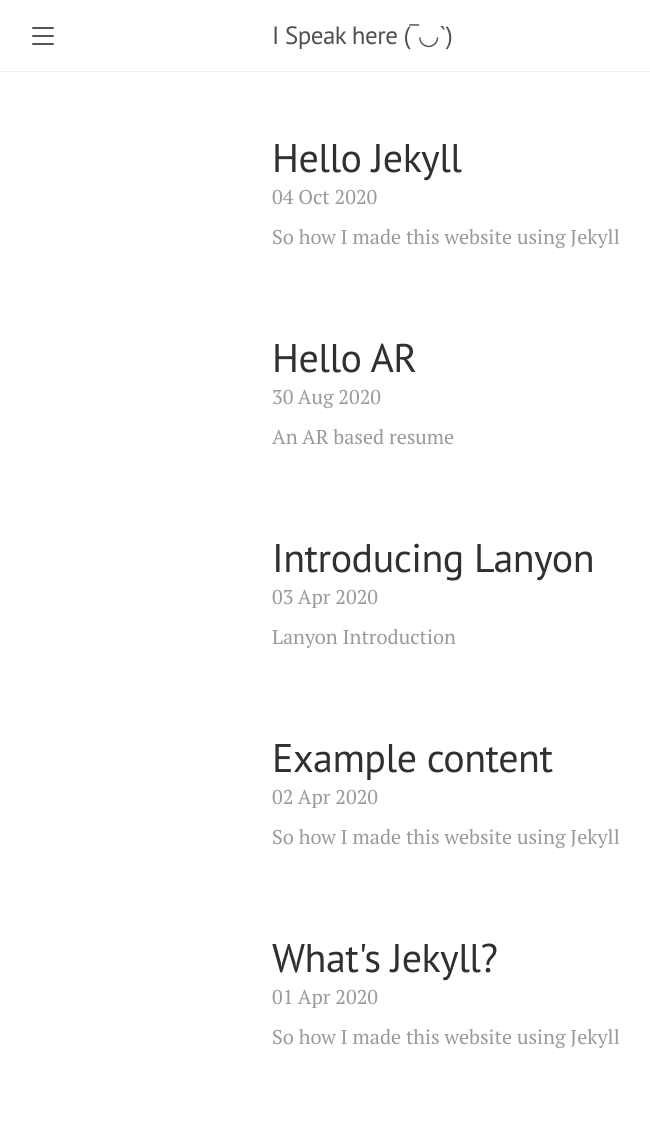
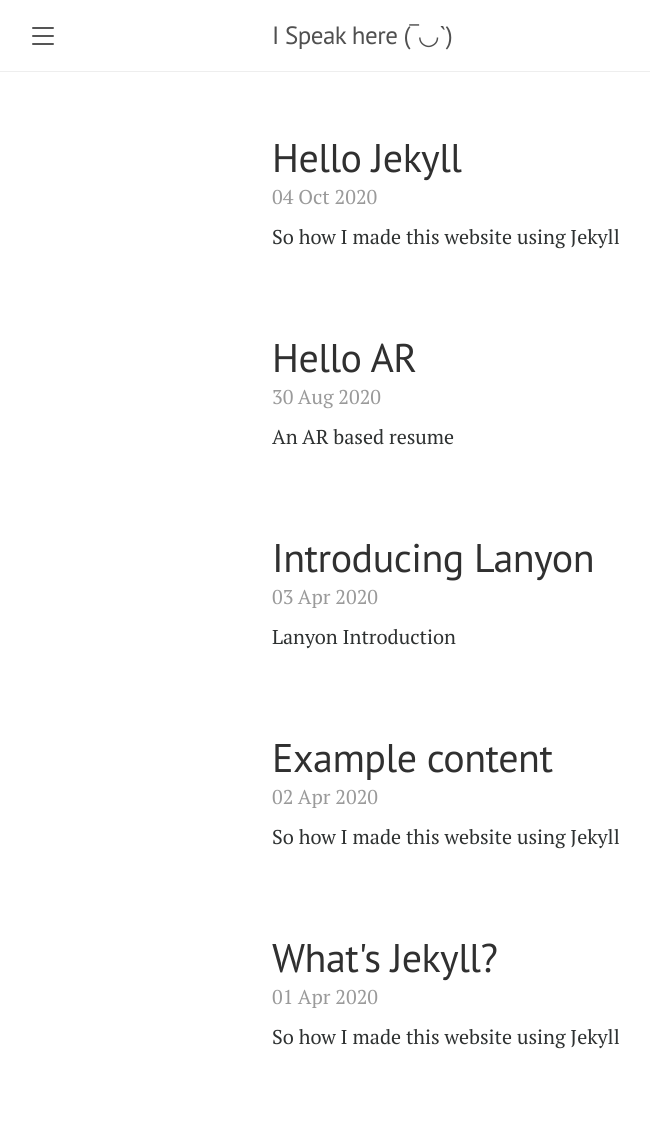
Before and after one commit to IshaanBhatnagar25/IshaanBhatnagar25.github.io, a Jekyll site: the page built from index.html, in a window 1280 px wide. Shown: the whole page, without its empty margins (8-658 px from the left). Built offline with Jekyll 4.4.1, drawn with Linux system fonts in a browser that asks for light colours; nearby versions of some CDN libraries; the list of posts is cut into pages by our own code.

Commit message:
Changed CSS for Snippets

```diff
--- a/index.html
+++ b/index.html
@@ -13,7 +13,7 @@
     </h1>
 
     <span class="post-date">{{ post.date | date_to_string }}</span>
-    <span class="post-date">{{ post.snippet }}</span>
+    <span class="post-snippet">{{ post.snippet }}</span>
     <!--{{ post.content }}-->
   </div>
   {% endfor %}
--- a/public/css/poole.css
+++ b/public/css/poole.css
@@ -352,6 +352,13 @@
   color: #9a9a9a;
 }
 
+.post-snippet {
+  display: block;
+  margin-top: -.5rem;
+  margin-bottom: 1rem;
+  color: #2e3131;
+}
+
 /* Related posts */
 .related {
   padding-top: 2rem;
```
Also changed, not shown: blogs/2020-10-04-Blog.md (deleted, +0 -8 lines).
